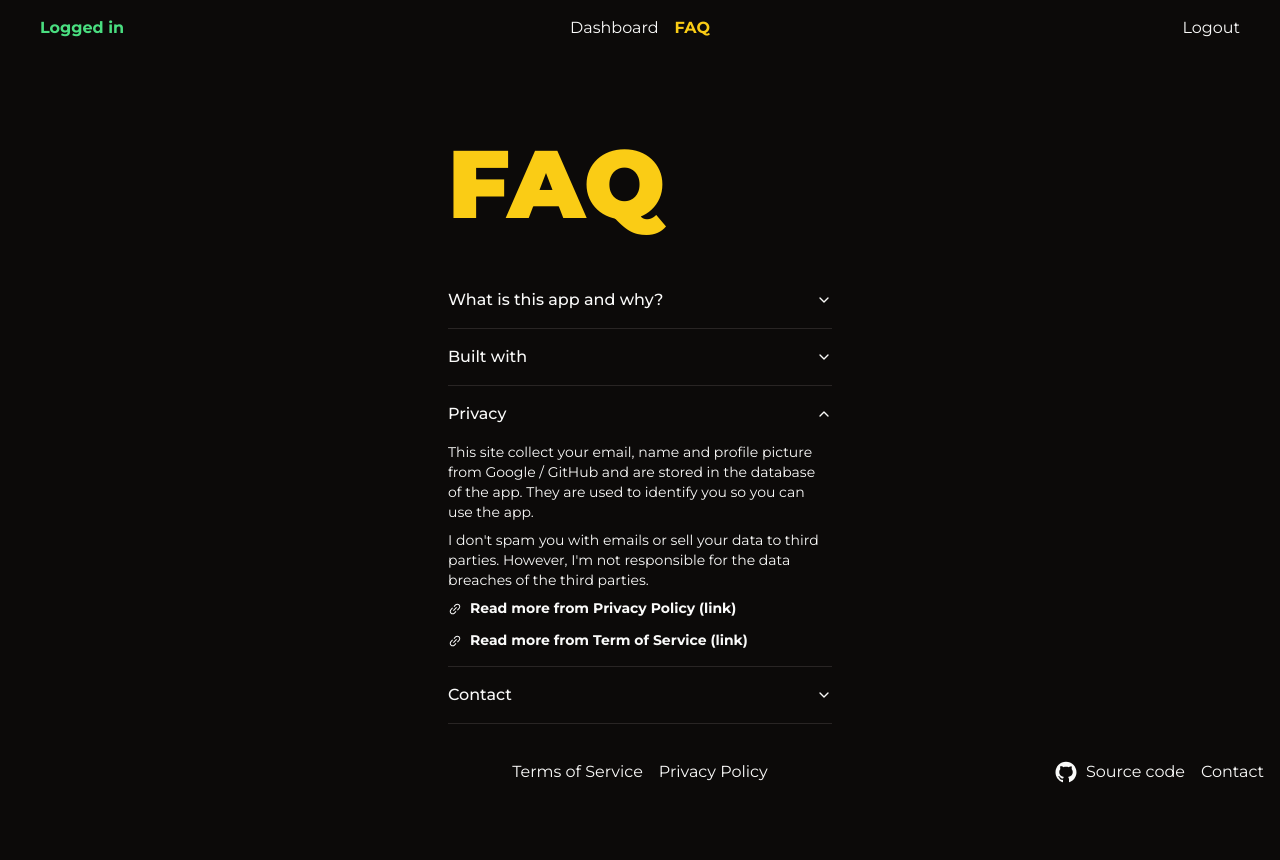
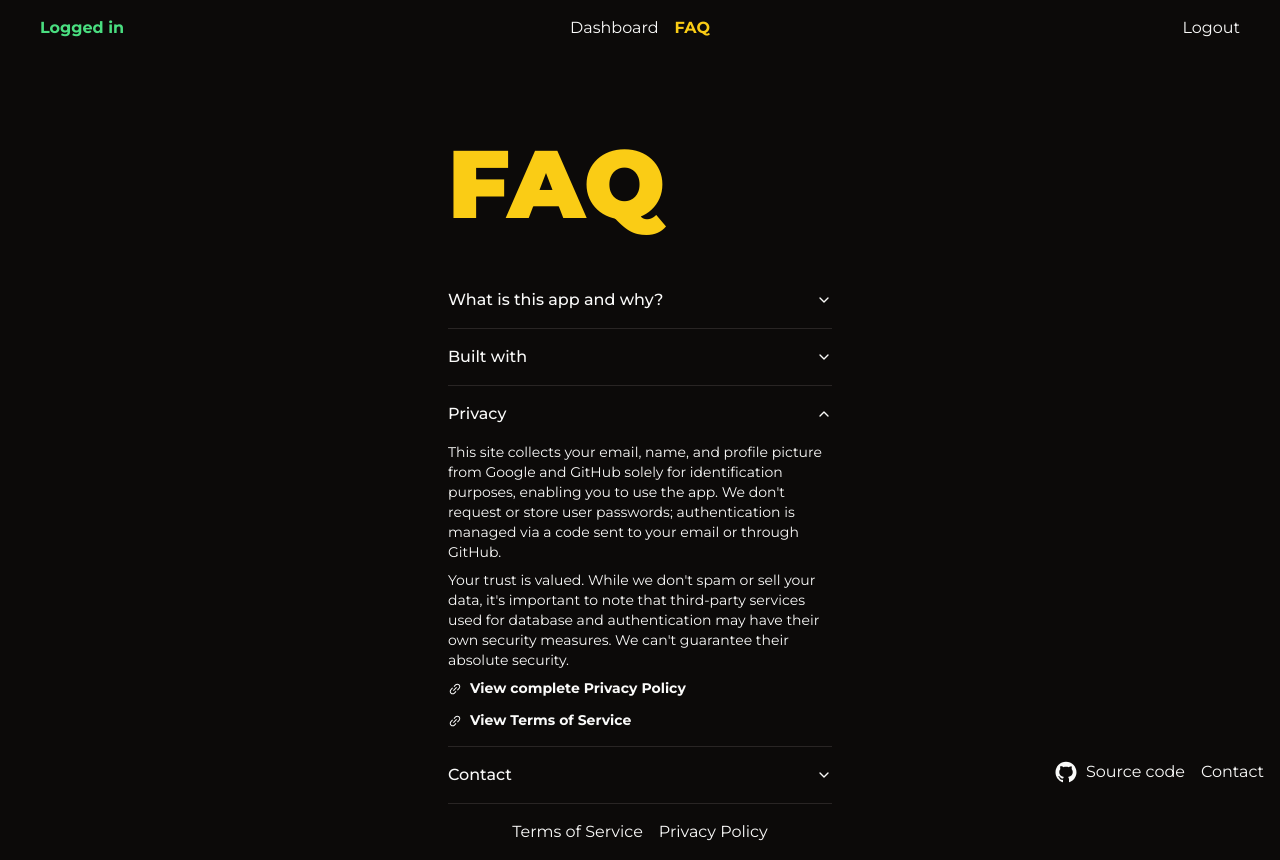
Before and after one commit to juhamikael/jobtracker, a Next.js app: page /faq in a window 1280 px wide. Both pictures are taken after a click on the button "Privacy". Before the commit the page ends 800 px from the top, so only its background shows below. Built offline with nearby package versions, Linux system fonts and the light colour scheme; no server answers.

Commit message:
Update FAQ

```diff
--- a/components/home/AccordionComponent.tsx
+++ b/components/home/AccordionComponent.tsx
@@ -16,13 +16,16 @@ const AccordionComponent = () => {
         <AccordionTrigger>What is this app and why?</AccordionTrigger>
         <AccordionContent>
           <p>
-            Simply to keep track of the jobs you found interesting by adding the
-            base metadata of it and want to keep everything in one place.
+            This app serves as a centralized hub for users to track job
+            opportunities they find interesting, consolidating essential
+            metadata in one place.
           </p>
           <p className="my-4">
-            {
-              "You can edit the Applied status of a job, change the data if mistakes were made when creating the record or delete the job if you don't want to see it anymore."
-            }
+            Users can edit the data of any job posting {"'bookmark'"},
+            especially if errors were made during the initial addition. This
+            includes updating the
+            {"'Applied'"} status and making other necessary corrections. Jobs
+            can also be removed if they are no longer relevant.
           </p>
           <Link
             className="hover:text-blue-300 font-bold"
@@ -33,6 +36,7 @@ const AccordionComponent = () => {
           </Link>
         </AccordionContent>
       </AccordionItem>
+
       <AccordionItem value="item-2">
         <AccordionTrigger>Built with</AccordionTrigger>
         <AccordionContent>
@@ -70,16 +74,19 @@ const AccordionComponent = () => {
         <AccordionTrigger>Privacy</AccordionTrigger>
         <AccordionContent>
           <p className="mb-2">
-            This site collect your email, name and profile picture from Google /
-            GitHub and are stored in the database of the app. They are used to
-            identify you so you can use the app.
+            This site collects your email, name, and profile picture from Google
+            and GitHub solely for identification purposes, enabling you to use
+            the app. We don't request or store user passwords; authentication is
+            managed via a code sent to your email or through GitHub.
           </p>
 
           <p className="mb-2">
-            I {"don't"} spam you with emails or sell your data to third parties.
-            However, {"I'm"} not responsible for the data breaches of the third
-            parties.
+            Your trust is valued. While we don't spam or sell your data, it's
+            important to note that third-party services used for database and
+            authentication may have their own security measures. We can't
+            guarantee their absolute security.
           </p>
+
           <p className="flex flex-col gap-y-3">
             <Link
               target="_blank"
@@ -87,7 +94,7 @@ const AccordionComponent = () => {
               href="/privacy-policy"
             >
               <AiOutlineLink className="inline-block mr-2" />
-              Read more from Privacy Policy (link)
+              View complete Privacy Policy
             </Link>
             <Link
               target="_blank"
@@ -95,7 +102,7 @@ const AccordionComponent = () => {
               href="/terms"
             >
               <AiOutlineLink className="inline-block mr-2" />
-              Read more from Term of Service (link)
+              View Terms of Service
             </Link>
           </p>
         </AccordionContent>
@@ -104,24 +111,23 @@ const AccordionComponent = () => {
         <AccordionTrigger>Contact</AccordionTrigger>
         <AccordionContent>
           <p className="mb-2">
-            Since this is mainly for a personal purpose and for portfolio.
+            This platform is primarily designed for personal use and as a
+            showcase for my portfolio.
           </p>
           <p className="mb-2">
-            So if you want to get your data removed, have questions, feedback or
-            anything
+            If you wish to have your data removed, have any questions, feedback,
+            or other concerns:
           </p>
-
           <Link
             target="_blank"
             className="hover:text-blue-300 font-bold"
             href="https://dev.juhamikael.info/contact"
           >
             <AiOutlineLink className="inline-block mr-2" />
-            Contact me through the contact form on my personal website (link)
+            Please contact me through the form on my personal website.
           </Link>
-
           <p className="mt-2 italic">
-            (Use the same email you used to register to this app.)
+            (Ensure you use the same email you registered with on this app.)
           </p>
         </AccordionContent>
       </AccordionItem>
```
